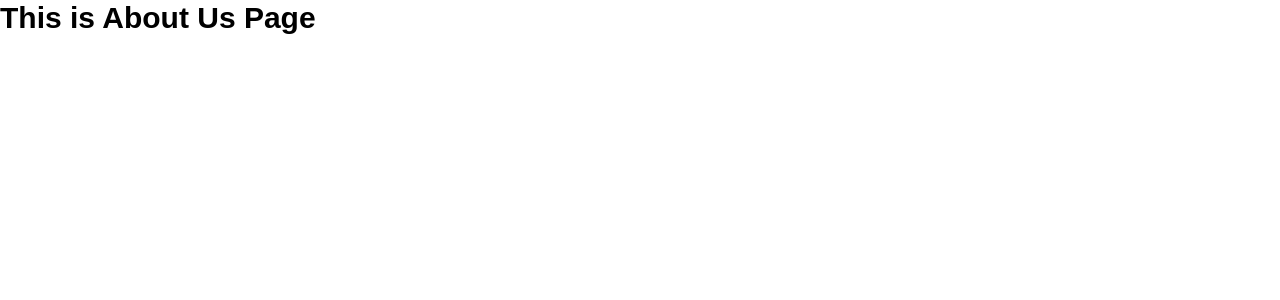
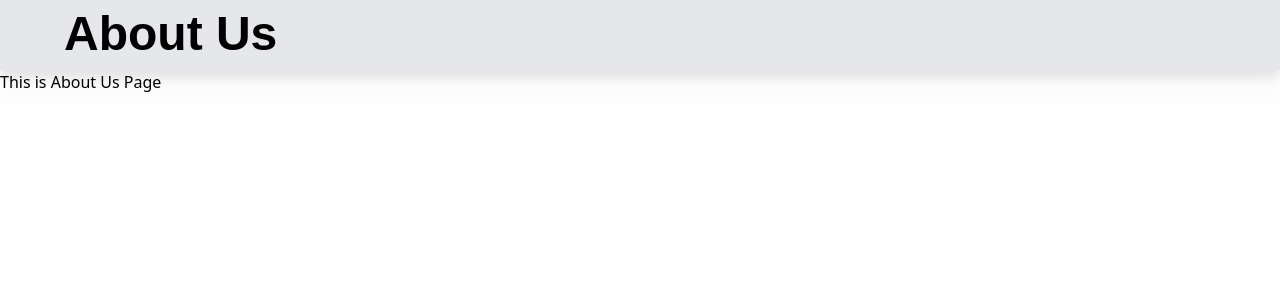
Before and after one commit to DeshmukhSahil/Promilo-Front-End-Assignment, a React (Create React App) app: page /about in a window 1280 px wide. Shown: the top 300 px of the page. Built offline with nearby package versions, Linux system fonts and the light colour scheme.

Commit message:
About Us Navbar implemented

```diff
--- a/src/pages/About.jsx
+++ b/src/pages/About.jsx
@@ -1,11 +1,13 @@
+import AboutUs from "../components/AboutUs";
 const About = () => {
   return (
     <>
       <div className=''>
 
         <div className=" font-poppins">
-          <h1 className="text-3xl font-bold mb-6">This is About Us Page</h1>
+          <AboutUs/>
         </div>
+        <div>This is About Us Page</div>
       </div>
     </>
   );
```
